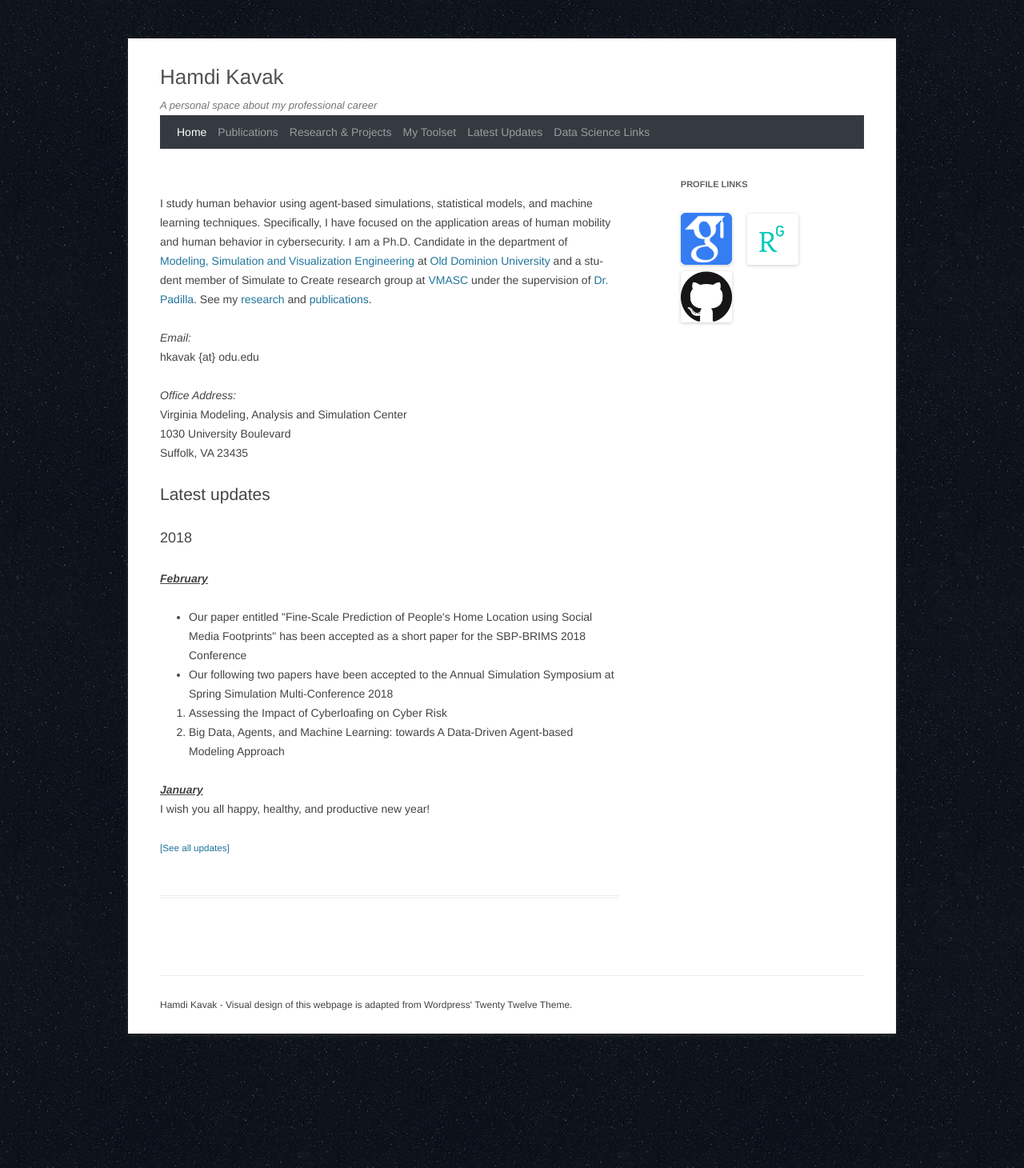
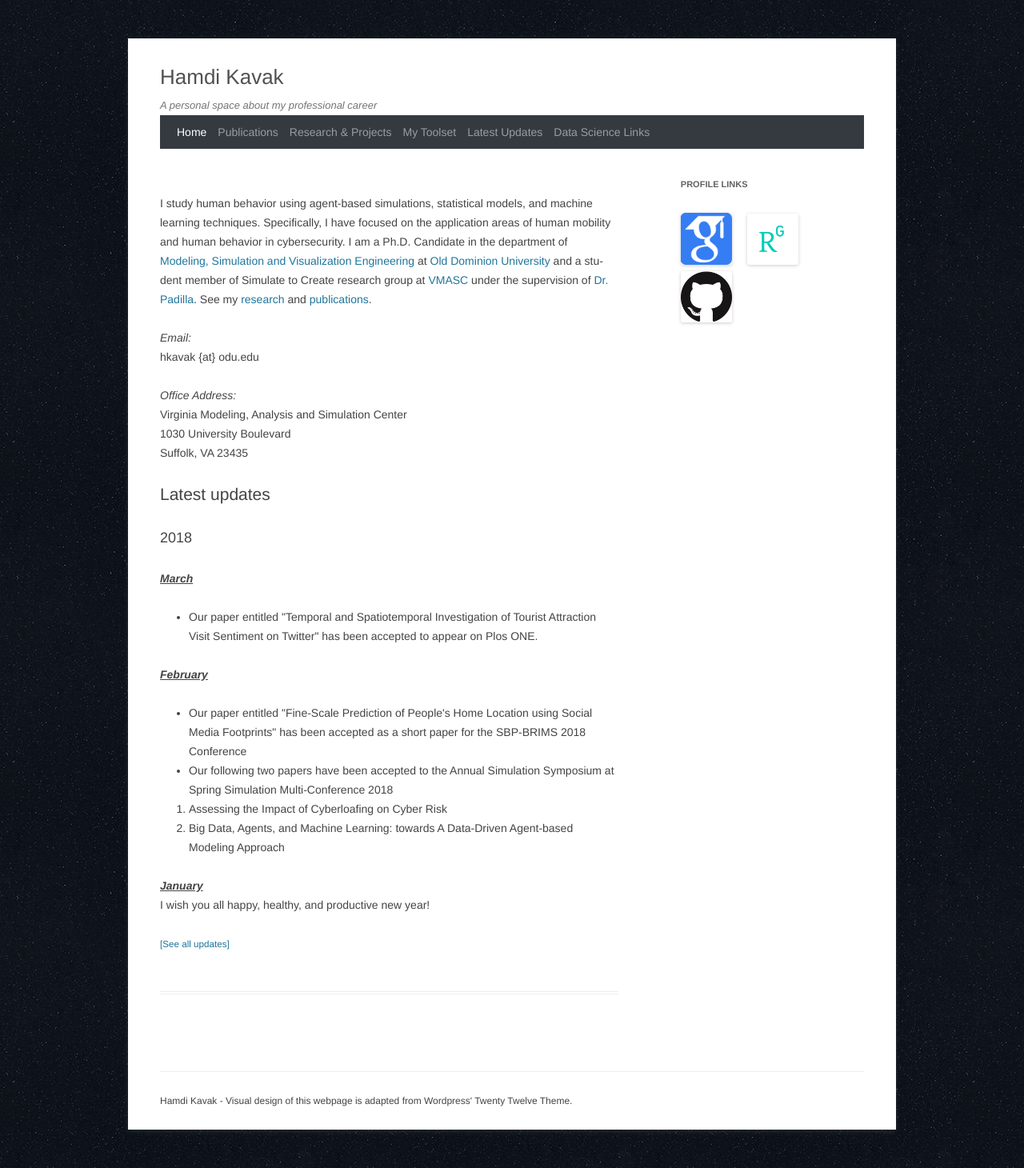
Before and after one commit to hamdikavak/hamdikavak.github.io, a Jekyll site: the page built from index.html, in a window 1280 px wide. Shown: the whole page at 80% size. Built offline with Jekyll 4.4.1, drawn with Linux system fonts in a browser that asks for light colours; nearby versions of some CDN libraries.

Commit message:
Paper acceptance news added.

```diff
--- a/_includes/updates.html
+++ b/_includes/updates.html
@@ -2,6 +2,14 @@
 	<div class="year_update">
 
 		<h2>2018</h2>
+		<p>
+			<strong><em><u>March</u></em></strong>
+		  	<ul>
+			    <li>
+			    	Our paper entitled "Temporal and Spatiotemporal Investigation of Tourist Attraction Visit Sentiment on Twitter" has been accepted to appear on Plos ONE.
+			    </li>
+			</ul>
+		</p>
 		<p>
 			<strong><em><u>February</u></em></strong> <br />
 			<ul>
```
